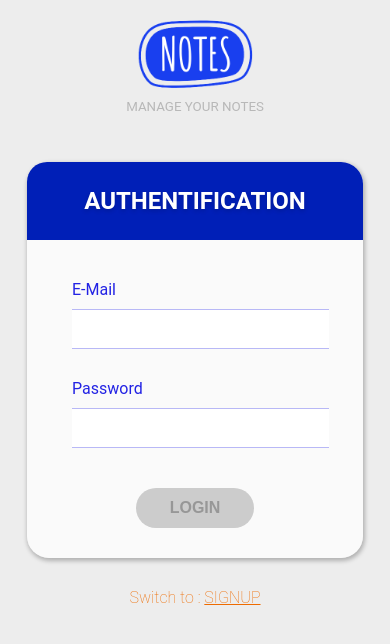
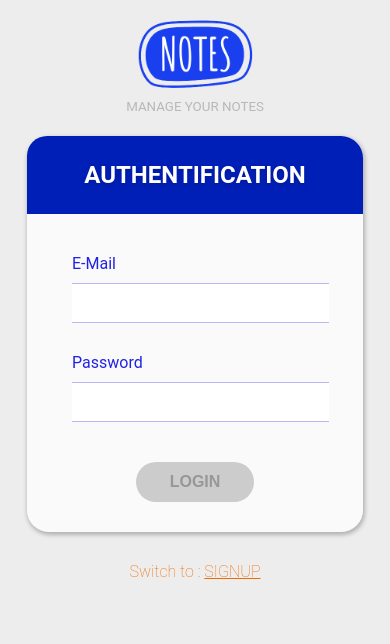
Before and after one commit to Hdaydich/note-project, a React (Create React App) app in the folder client/: page / in a window 390 px wide. Shown: the top 644 px of the page. Built offline with nearby package versions, Linux system fonts and the light colour scheme.

Commit message:
Update style.module.css

```diff
--- a/client/src/pages/Authentification/style.module.css
+++ b/client/src/pages/Authentification/style.module.css
@@ -6,7 +6,7 @@
       width: 40%;
       height: 100%;
       margin: 0px auto;
-      margin-top: 30px;
+      margin-top: 10px;
       padding-top: 0px;
 
     }
@@ -108,7 +108,6 @@
 @media only screen and (max-width: 850px) {
   .container {
     width: 80%;
-    margin-top: 10%;
 
   }
 
@@ -116,7 +115,7 @@
   @media only screen and (max-width: 500px) {
     .container {
       width: 80%;
-      margin-top: 12%;
+      margin-top: 5%;
 
     }
 
```
